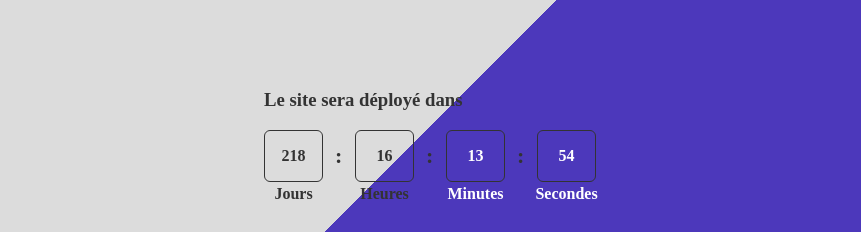
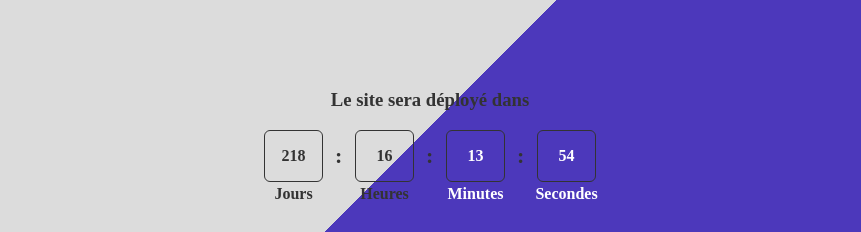
Before and after one commit to GamingNewsGeek/GamingNewsGeek, a plain HTML site: page index.html in a window 1280 px wide. Shown: the part 274-506 px from the top of the page, without its empty margins (210-1071 px from the left). Drawn offline with Linux system fonts and the light colour scheme.

Commit message:
style: added .container, .page-content and updated .page-wrapper

```diff
--- a/app.css
+++ b/app.css
@@ -1,15 +1,25 @@
 body {
     background: linear-gradient(135deg, gainsboro 50%, #4c38bb 50%);
     background-attachment: fixed;
-    margin: 0; /* Assurer que le background couvre tout l'écran */
-    height: 100vh; /* Assurer que le background couvre toute la hauteur de la fenêtre */
+    margin: 0;
+    min-height: 100vh;
 
     display: flex;
     align-items: center;
     justify-content: center;
 }
 
+.container {
+    display: flex;
+    flex-direction: column;
+    align-items: center;
+    justify-content: center;
+    text-align: center;
+}
+
 .page-wrapper {
+    /* min-height: 100vh; */
+    /* margin-top: calc(100vh - 580px); */
     color: rgb(156, 149, 149);
     font-weight: bold;
 }
@@ -94,3 +104,7 @@ body {
 
     color: #333;
 }
+
+.page-content {
+    max-width: 80%;
+}
```
